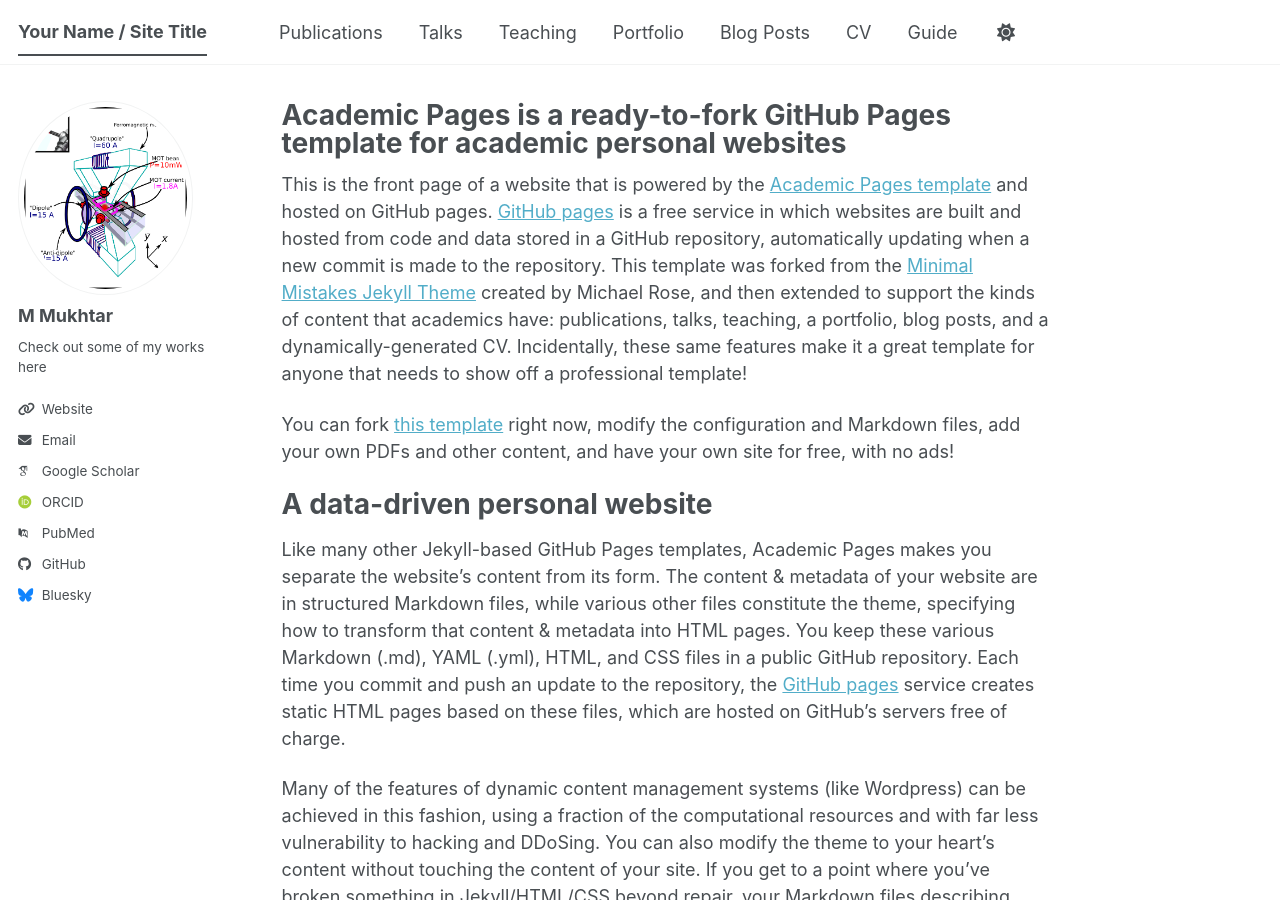
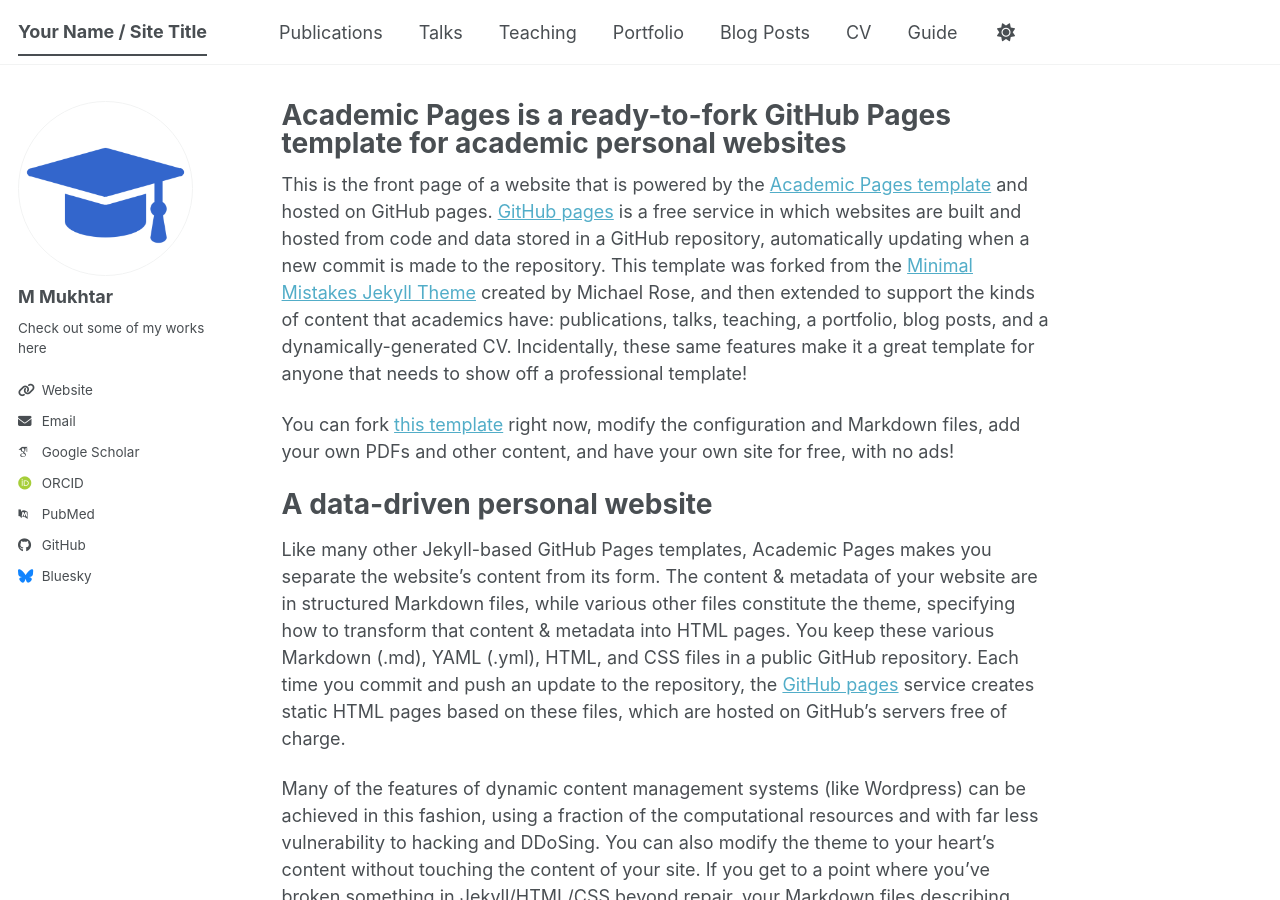
Before and after one commit to DrMukhtar/DrMukhtar.github.io, a Jekyll site: the page built from _pages/about.md, in a window 1280 px wide and 900 px high. Built offline with Jekyll 4.4.1, drawn with Linux system fonts in a browser that asks for light colours; some web fonts are replaced; a script bundle is joined from its source files by our own code; library files that are not in the unit come from our copies.

Commit message:
Update _config.yml

```diff
--- a/_config.yml
+++ b/_config.yml
@@ -23,7 +23,7 @@
 #               Additional customization can be done by editing /_includes/author-profile.html
 author:
   # Biographic information
-  avatar           : "piegemag.png"
+  avatar           : "favicon-512x512.png"
   name             : "M Mukhtar"
   bio              : "Check out some of my works here"
   uri              : linkedin.com/in/drmukhtar/
@@ -32,7 +32,7 @@
   # Academic websites
   academia         : # URL
   arxiv            : # URL - Update with the correct link to your profile
-  googlescholar    : "https://scholar.google.com/citations?user=PS_CX0AAAAAJ"
+  googlescholar    : "https://scholar.google.com/citations?user=tkROgA0AAAAJ&hl=en"
   inspire-hep      : # URL
   impactstory      : # URL
   orcid            : "https://orcid.org/yourorcidurl"
```
